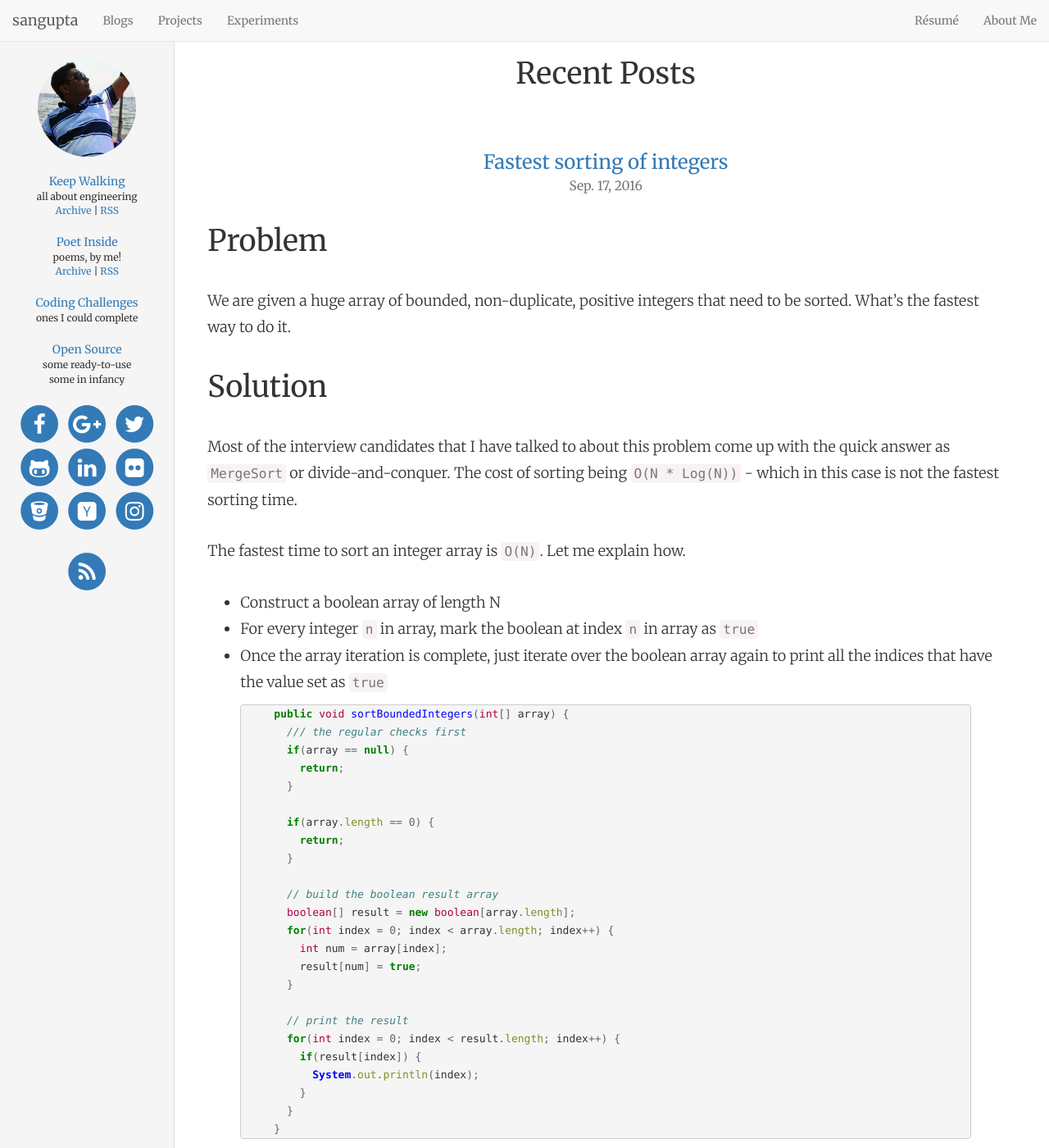
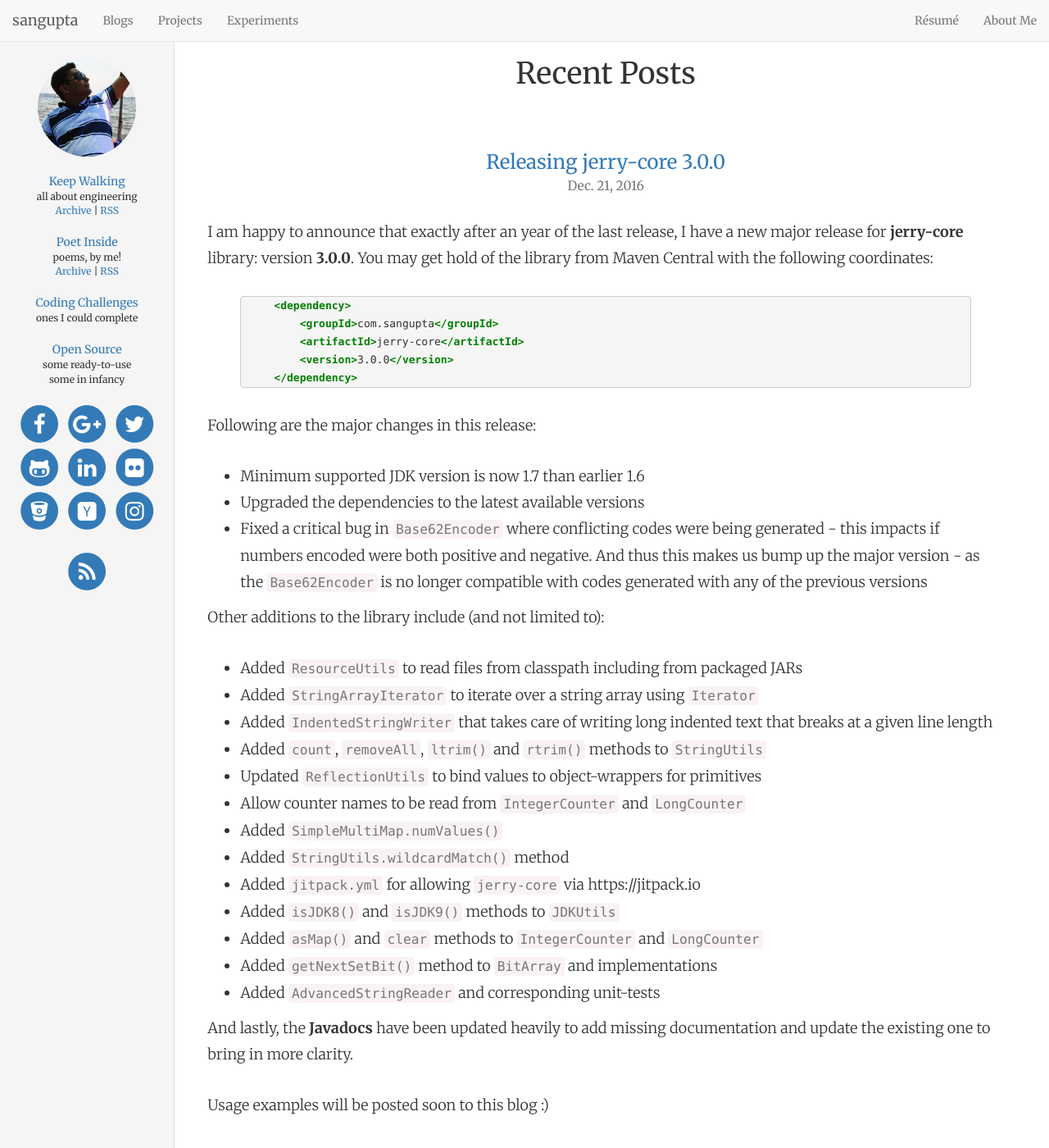
Before and after one commit to sangupta/sangupta.github.io, a Jekyll site: the page built from index.html, in a window 1280 px wide and 1400 px high. Shown: the whole window at 82% size. Built offline with Jekyll 4.4.1, drawn with Linux system fonts in a browser that asks for light colours; nearby versions of some CDN libraries; comment, search, counter and statistics services are not loaded; some of the changed text lies outside the part shown.

Commit message:
fix previous posts and add jerry-core:3.0.0 release

````diff
--- a/_posts/2016-09-13-degrees-of-separation.md
+++ b/_posts/2016-09-13-degrees-of-separation.md
@@ -17,12 +16,18 @@ a slower more accurate result?
 
 # Solution
 
+<div class="alert alert-info">
+  The always updated article is always available on [Github:sangupta/ps](https://github.com/sangupta/ps/blob/master/solutions/2016/degrees-of-separation-social-graph.md) repo
+</div>
+
+
 I can think of many different ways to compute this. I will put them out below.
 
 `Approach 2` seems the best considering the storage cost and traversal costs.
 `Approach 3` can be near real-time if we can take care of the storage, and add
 optimal number of workers for fan-out.
 
+<!-- break here -->
 
 ## Assumptions
 
--- /dev/null
+++ b/_posts/2016-09-18-merge-multiple-integer-sets.md
@@ -0,0 +1,70 @@
+---
+layout: post
+title: Fastest way to merge multiple integer sets
+permalink: /tech/merge-multiple-integer-sets.md
+tags: java, open-source, problem-solving
+---
+
+# Problem
+
+You are given multiple integer sets and you need to merge them into a single set in the fastest possible
+way.
+
+# Solution
+
+<div class="alert alert-info">
+  The always updated article is always available on [Github:sangupta/ps](https://github.com/sangupta/ps/blob/master/solutions/2016/fastest-duplicates-integer-sets.md) repo
+</div>
+
+Suppose we have 3 arrays of integer sets and we need to merge them. The fastest solution would be possible
+in time of `O(n1 + n2 + n3)` where `n1`, `n2`, `n3` are the lengths of the three sets respectively. The solution
+lies in using a bit-vector (also called as bit-set or a bit-array) to represent elements using the index
+and then iterating over them.
+
+* Construct a bit-array
+* Iterate over the first array and for each integer set the corresponding bit to true
+* Repeat the above process for remaining arrays
+* Any duplicate element will result in setting `true` an already set bit
+* The resultant bit-array is the merge of all the arrays
+
+<!-- break here -->
+
+```java
+public void mergeArrays(int[] array1, int[] array2, int[] array3) {
+  BitSet bitSet = new BitSet();
+
+  // start merging
+  for(int num : array1) {
+    bitSet.setBit(num, true);
+  }
+  for(int num : array2) {
+    bitSet.setBit(num, true);
+  }
+  for(int num : array3) {
+    bitSet.setBit(num, true);
+  }
+
+  // output
+  int index = -1;
+  do {
+    index = bitSet.getNextSetBit(index);
+    if(index < 0) {
+      break;
+    }
+
+    System.out.println(index);
+  } while(true);
+}
+```
+
+The solution above can be extended to as many arrays as are provided in the problem definition. The time to
+sort will still remain `O(N)` where `N` is the sum of total number of elements across all provided arrays.
+
+## Optimizations available
+
+* One can make use of sparsed-bit-arrays to reduce memory consumption. Refer to [brettwooldridge/SparseBitSet]
+(https://github.com/brettwooldridge/SparseBitSet) for one such implementation.
+
+* If the arrays are really, really huge - an implementation that uses file-based persistence of a bit-array
+can be used. Refer to [one such implementation](https://github.com/sangupta/jerry-core/blob/master/src/main/java/com/sangupta/jerry/ds/bitarray/MMapFileBackedBitArray.java)
+available in the [jerry-core](https://github.com/sangupta/jerry-core) project.
--- /dev/null
+++ b/_posts/2016-12-21-jerry-core-3-release.md
@@ -0,0 +1,51 @@
+---
+layout: post
+title: Releasing jerry-core 3.0.0
+permalink: /tech/jerry-core-3-release.md
+tags: java, open-source
+---
+
+I am happy to announce that exactly after an year of the last release, I have a
+new major release for **jerry-core** library: version **3.0.0**. You may get hold
+of the library from Maven Central with the following coordinates:
+
+```xml
+<dependency>
+    <groupId>com.sangupta</groupId>
+    <artifactId>jerry-core</artifactId>
+    <version>3.0.0</version>
+</dependency>
+```
+
+Following are the major changes in this release:
+
+* Minimum supported JDK version is now 1.7 than earlier 1.6
+* Upgraded the dependencies to the latest available versions
+* Fixed a critical bug in `Base62Encoder` where conflicting codes were being
+generated - this impacts if numbers encoded were both positive and negative. And
+thus this makes us bump up the major version - as the `Base62Encoder` is no longer
+compatible with codes generated with any of the previous versions
+
+Other additions to the library include (and not limited to):
+
+* Added `ResourceUtils` to read files from classpath including from packaged JARs
+* Added `StringArrayIterator` to iterate over a string array using `Iterator`
+* Added `IndentedStringWriter` that takes care of writing long indented text that
+breaks at a given line length
+* Added `count`, `removeAll`, `ltrim()` and `rtrim()` methods to `StringUtils`
+* Updated `ReflectionUtils` to bind values to object-wrappers for primitives
+* Allow counter names to be read from `IntegerCounter` and `LongCounter`
+* Added `SimpleMultiMap.numValues()`
+* Added `StringUtils.wildcardMatch()` method
+* Added `jitpack.yml` for allowing `jerry-core` via https://jitpack.io
+* Added `isJDK8()` and `isJDK9()` methods to `JDKUtils`
+* Added `asMap()` and `clear` methods to `IntegerCounter` and `LongCounter`
+* Added `getNextSetBit()` method to `BitArray` and implementations
+* Added `AdvancedStringReader` and corresponding unit-tests
+
+And lastly, the **Javadocs** have been updated heavily to add missing documentation
+and update the existing one to bring in more clarity.
+
+Usage examples will be posted soon to this blog :)
+
+Hope you find this release useful.
````
Also changed, not shown: other parts of _posts/2016-09-13-degrees-of-separation.md (+0 -1 lines), _posts/2016-09-17-fastest-sorting-of-integers.md (+7 -0 lines).
